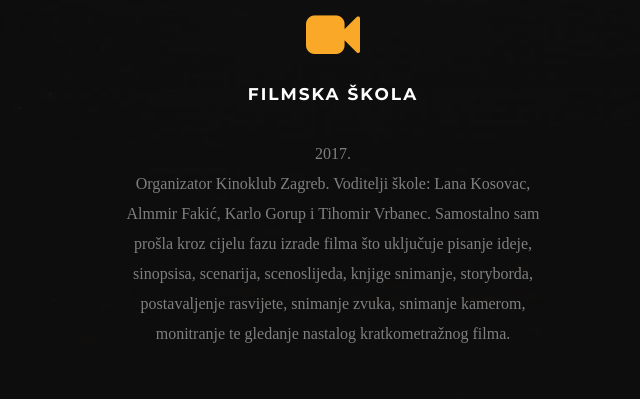
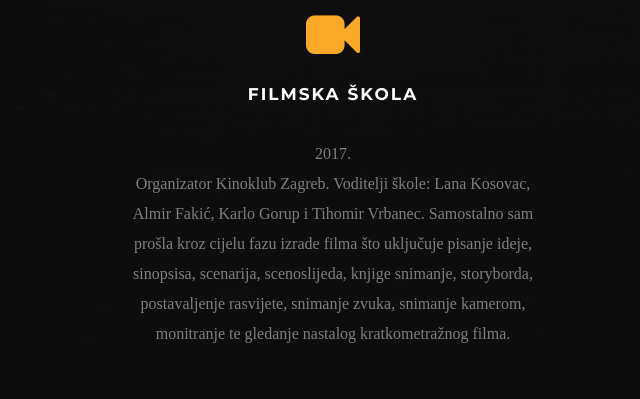
Before and after one commit to MMCizmadija/cv, a plain HTML site: page index.html in a window 1280 px wide. Shown: the part 2900-3299 px from the top of the page, 47-687 px from the left. Drawn offline with Linux system fonts and the light colour scheme; files whose address does not match are found by name; a web font is replaced by a local one.

Commit message:
Add files via upload

```diff
--- a/index.html
+++ b/index.html
@@ -246,7 +246,7 @@
 	            <div class="service-content">
 	            	<h3 class="h05">Filmska škola</h3>
 
-		            <p>2017. <br> Organizator Kinoklub Zagreb. Voditelji škole: Lana Kosovac, Almmir Fakić, Karlo Gorup i Tihomir Vrbanec. Samostalno sam prošla kroz cijelu fazu izrade filma što uključuje pisanje ideje, sinopsisa, scenarija, scenoslijeda, knjige snimanje, storyborda, postavaljenje rasvijete, snimanje zvuka, snimanje kamerom, monitranje te gledanje nastalog kratkometražnog filma.
+		            <p>2017. <br> Organizator Kinoklub Zagreb. Voditelji škole: Lana Kosovac, Almir Fakić, Karlo Gorup i Tihomir Vrbanec. Samostalno sam prošla kroz cijelu fazu izrade filma što uključuje pisanje ideje, sinopsisa, scenarija, scenoslijeda, knjige snimanje, storyborda, postavaljenje rasvijete, snimanje zvuka, snimanje kamerom, monitranje te gledanje nastalog kratkometražnog filma.
 	        			</p>
 	            </div>
 
```
